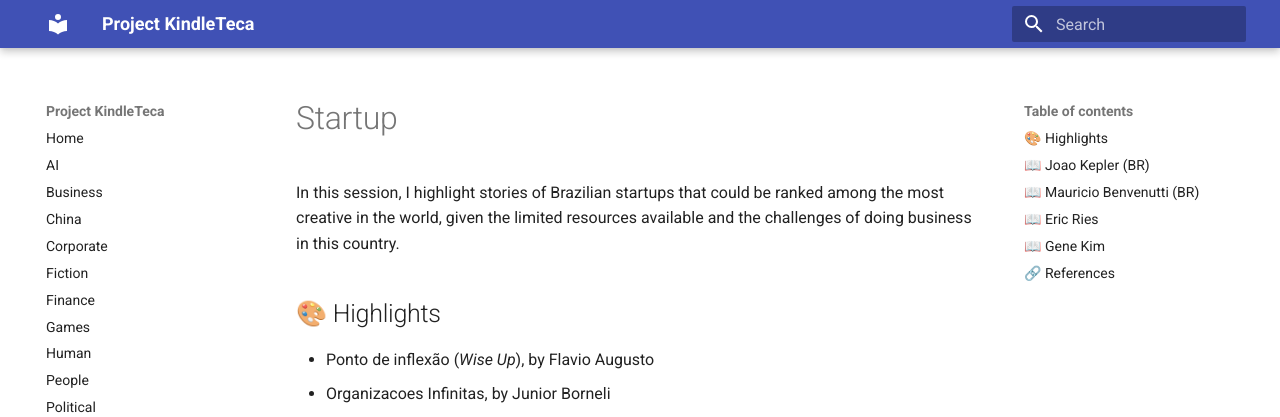
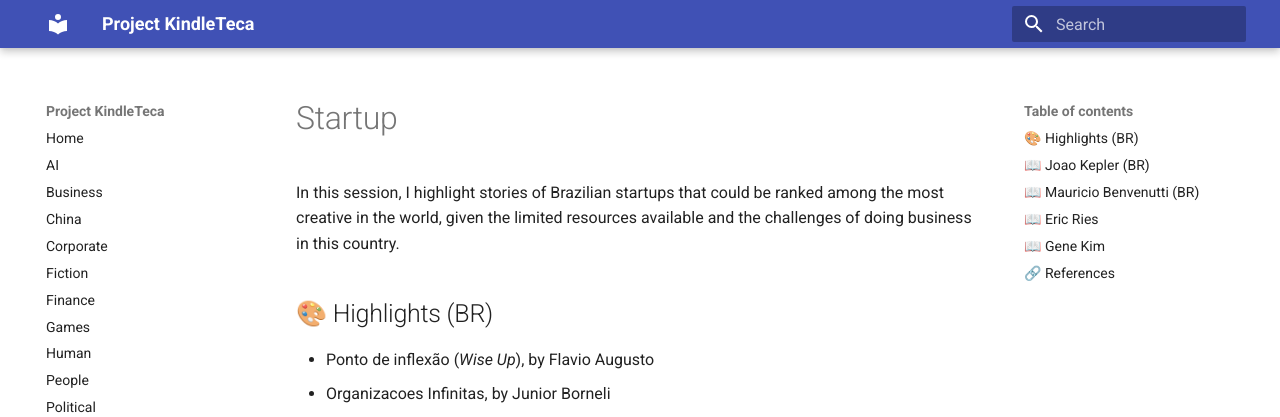
Before and after one commit to renatobrf/kindle-teca, an MkDocs documentation site: the page built from docs/startup.md, in a window 1280 px wide and 900 px high. Shown: the top 417 px of the window. Built offline with MkDocs 1.6.1 and Material for MkDocs 9.7.7, drawn with Linux system fonts in a browser that asks for light colours.

```diff
--- a/docs/startup.md
+++ b/docs/startup.md
@@ -1,6 +1,6 @@
 <p>In this session, I highlight stories of Brazilian startups that could be ranked among the most creative in the world, given the limited resources available and the challenges of doing business in this country.</p>
 
-## 🎨 Highlights
+## 🎨 Highlights (BR)
 - Ponto de inflexão (*Wise Up*), by Flavio Augusto
 - Organizacoes Infinitas, by Junior Borneli
 - O cientista e o executivo (*iFood*), by Diego Barreto
```
